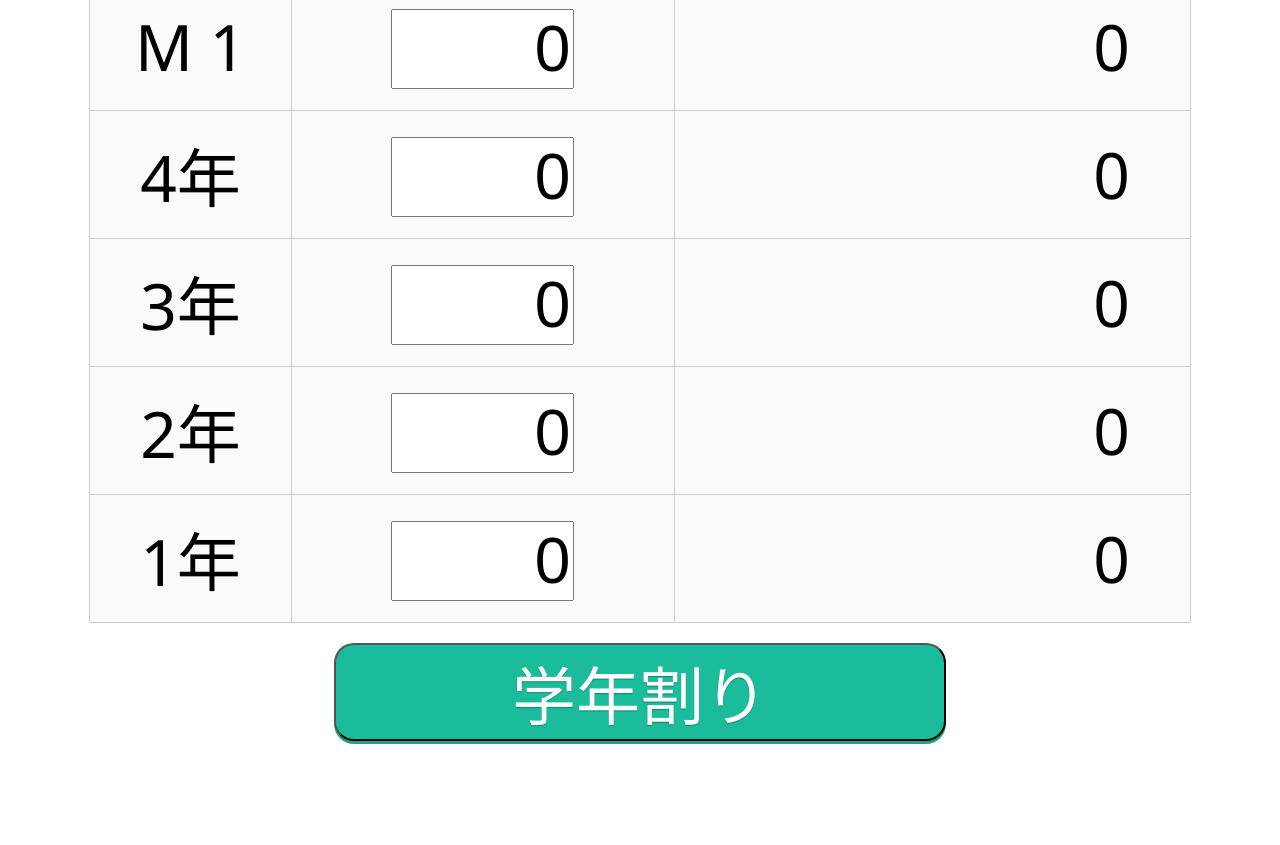
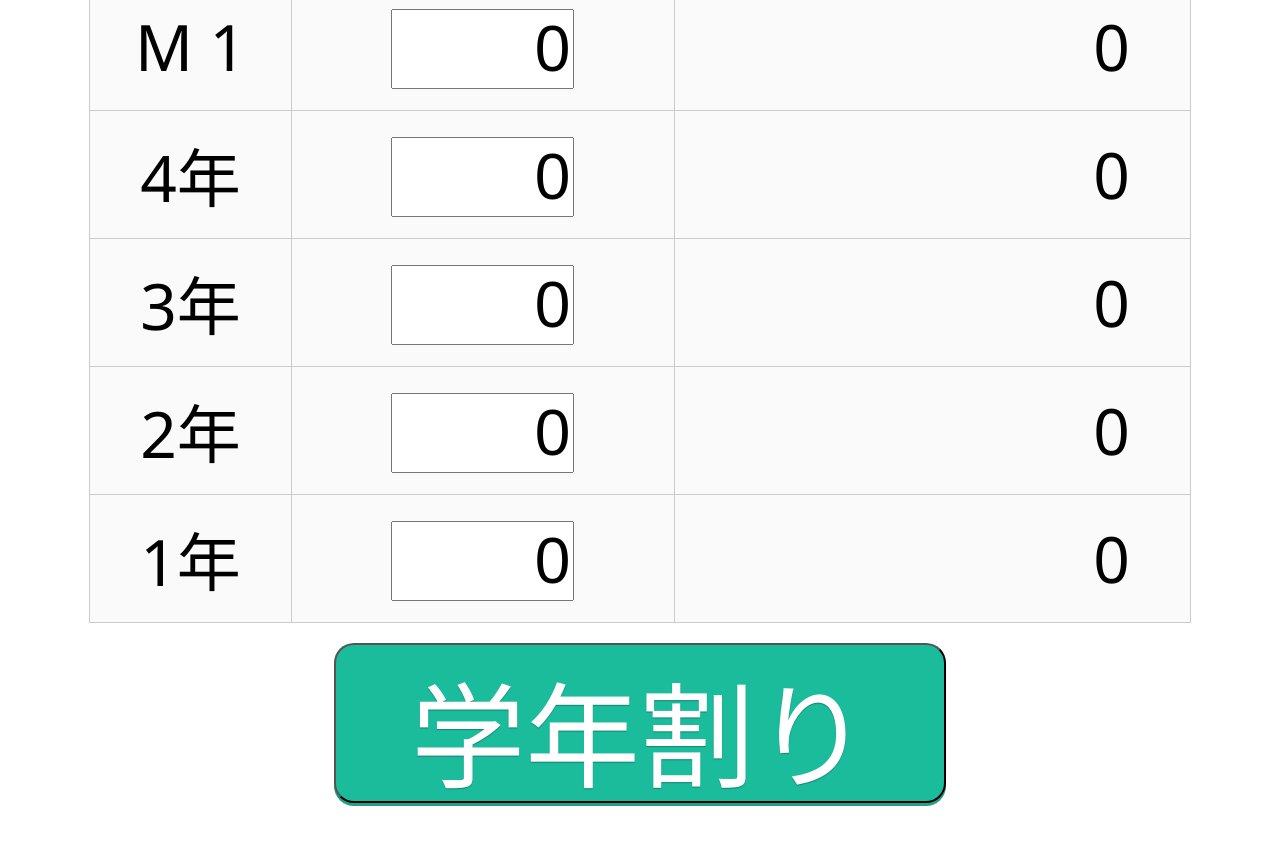
Before and after one commit to Jumpaku/GakunenWari, a plain HTML site: page index.html in a window 1280 px wide. Shown: the part 510-1355 px from the top of the page. Before the commit the page ends 1279 px from the top, so only its background shows below. Drawn offline with Linux system fonts and the light colour scheme.

Commit message:
large button

```diff
--- a/app.css
+++ b/app.css
@@ -67,6 +67,7 @@ td.c2 {
 
 .execute {
     width:100%;
+    height: 200px;
     margin: 0 auto;
     text-align: center;
 }
@@ -80,7 +81,8 @@ td.c2 {
 
     border-radius: 20px;
     width:50%;
-    font-size:48pt;
+    height:80%;
+    font-size:86pt;
 }
 
 .execute button:hover{
```
